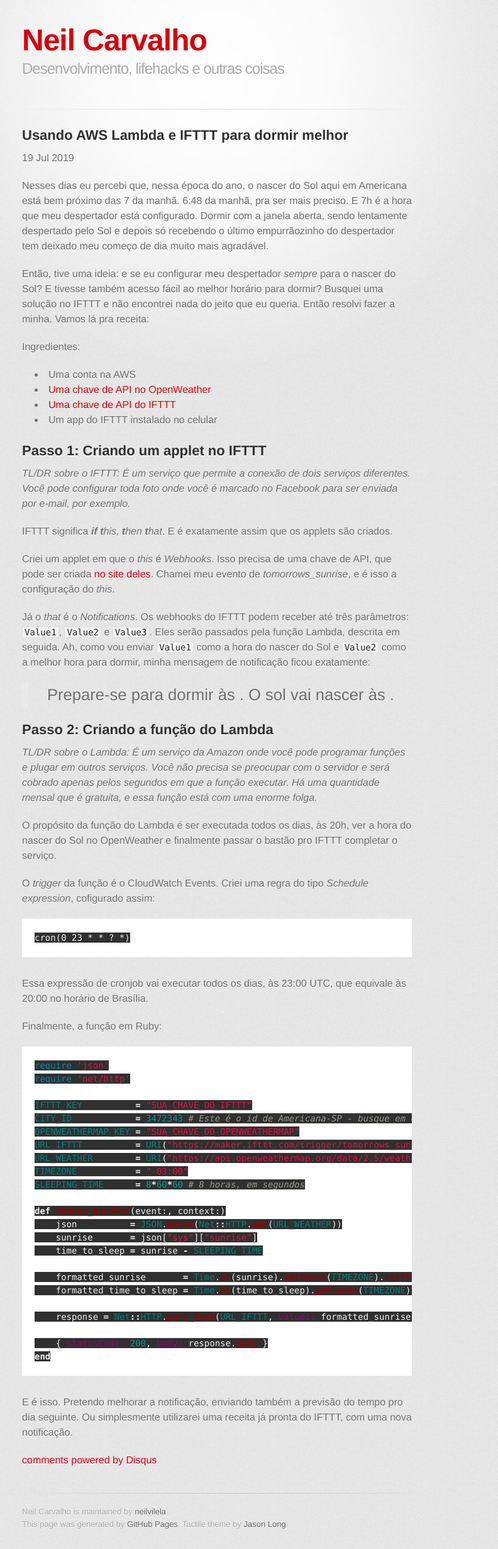
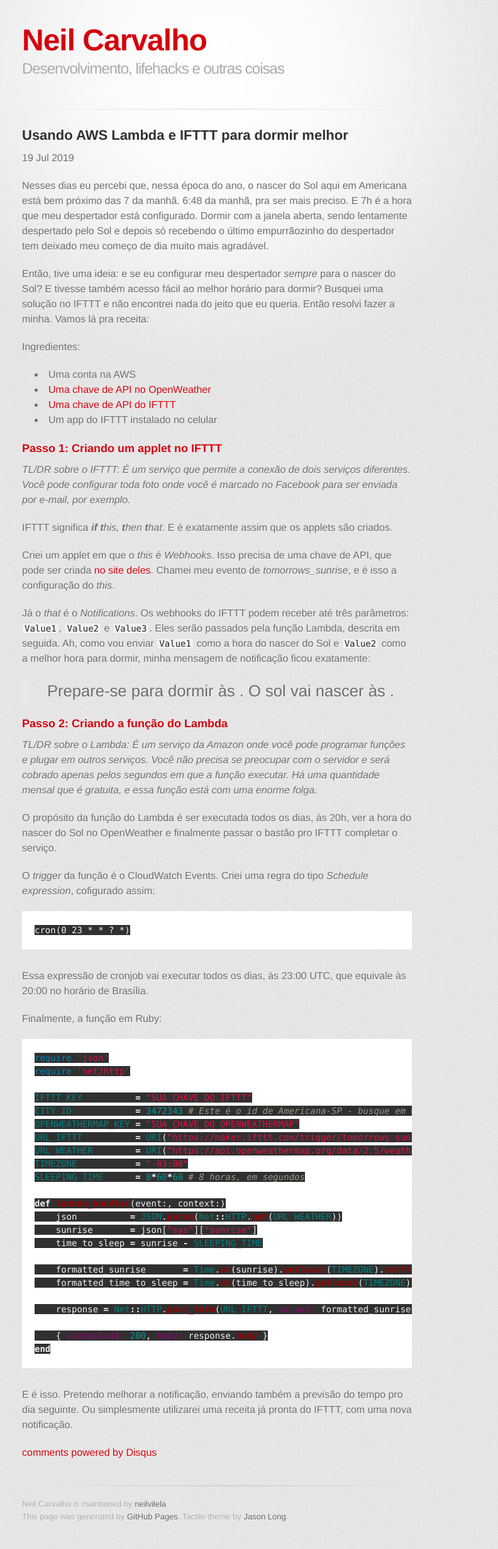
Before and after one commit to neilvcarvalho/neilvcarvalho.github.io, a Jekyll site: the page built from _posts/2019-07-19-usando-aws-lambda-e-ifttt-para-dormir-melhor.markdown, in a window 1280 px wide. Shown: the whole page at 63% size, without its empty margins (295-1087 px from the left). Built offline with Jekyll 4.4.1, drawn with Linux system fonts in a browser that asks for light colours; some web fonts are replaced; comment, search, counter and statistics services are not loaded.

```diff
--- a/_posts/2019-07-19-usando-aws-lambda-e-ifttt-para-dormir-melhor.markdown
+++ b/_posts/2019-07-19-usando-aws-lambda-e-ifttt-para-dormir-melhor.markdown
@@ -15,7 +15,7 @@ Ingredientes:
 - [Uma chave de API do IFTTT](https://ifttt.com/maker_webhooks)
 - Um app do IFTTT instalado no celular
 
-## Passo 1: Criando um applet no IFTTT
+### Passo 1: Criando um applet no IFTTT
 _TL/DR sobre o IFTTT: É um serviço que permite a conexão de dois serviços diferentes. Você pode configurar toda foto onde você é marcado no Facebook para ser enviada por e-mail, por exemplo._
 
 IFTTT significa _**if** **t**his, **t**hen **t**hat_. E é exatamente assim que os applets são criados.
@@ -25,7 +25,7 @@ Criei um applet em que o _this_ é _Webhooks_. Isso precisa de uma chave de API,
 Já o _that_ é o _Notifications_. Os webhooks do IFTTT podem receber até três parâmetros: `Value1`, `Value2` e `Value3`. Eles serão passados pela função Lambda, descrita em seguida. Ah, como vou enviar `Value1` como a hora do nascer do Sol e `Value2` como a melhor hora para dormir, minha mensagem de notificação ficou exatamente:
 > Prepare-se para dormir às {{Value2}}. O sol vai nascer às {{Value1}}.
 
-## Passo 2: Criando a função do Lambda
+### Passo 2: Criando a função do Lambda
 _TL/DR sobre o Lambda: É um serviço da Amazon onde você pode programar funções e plugar em outros serviços. Você não precisa se preocupar com o servidor e será cobrado apenas pelos segundos em que a função executar. Há uma quantidade mensal que é gratuita, e essa função está com uma enorme folga._
 
 O propósito da função do Lambda é ser executada todos os dias, às 20h, ver a hora do nascer do Sol no OpenWeather e finalmente passar o bastão pro IFTTT completar o serviço.
```
